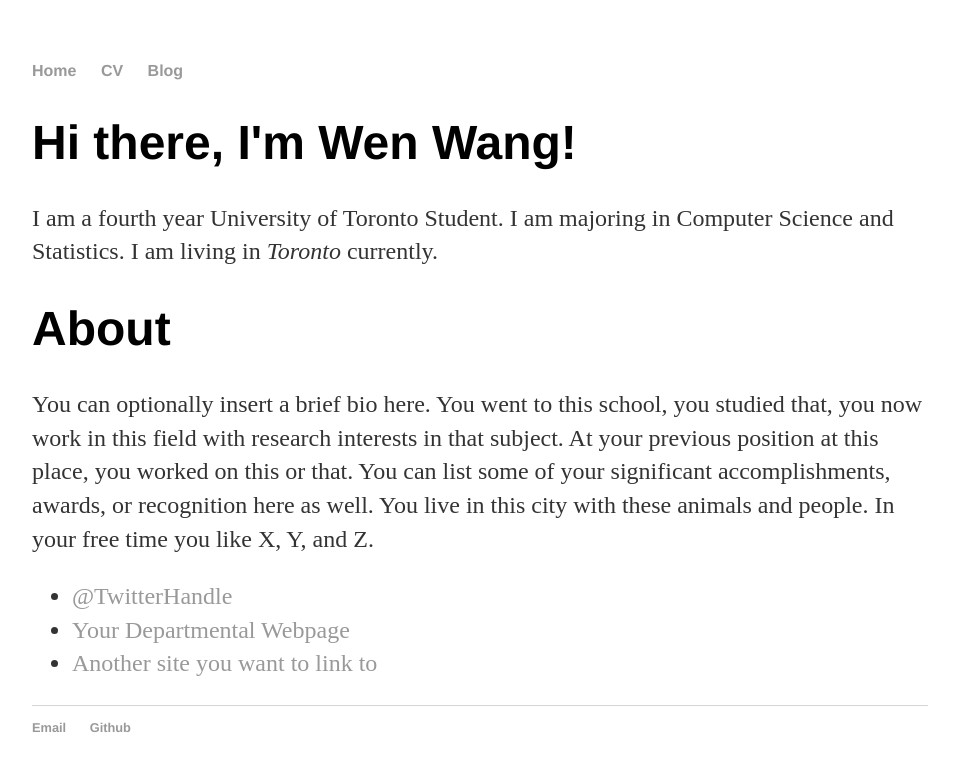
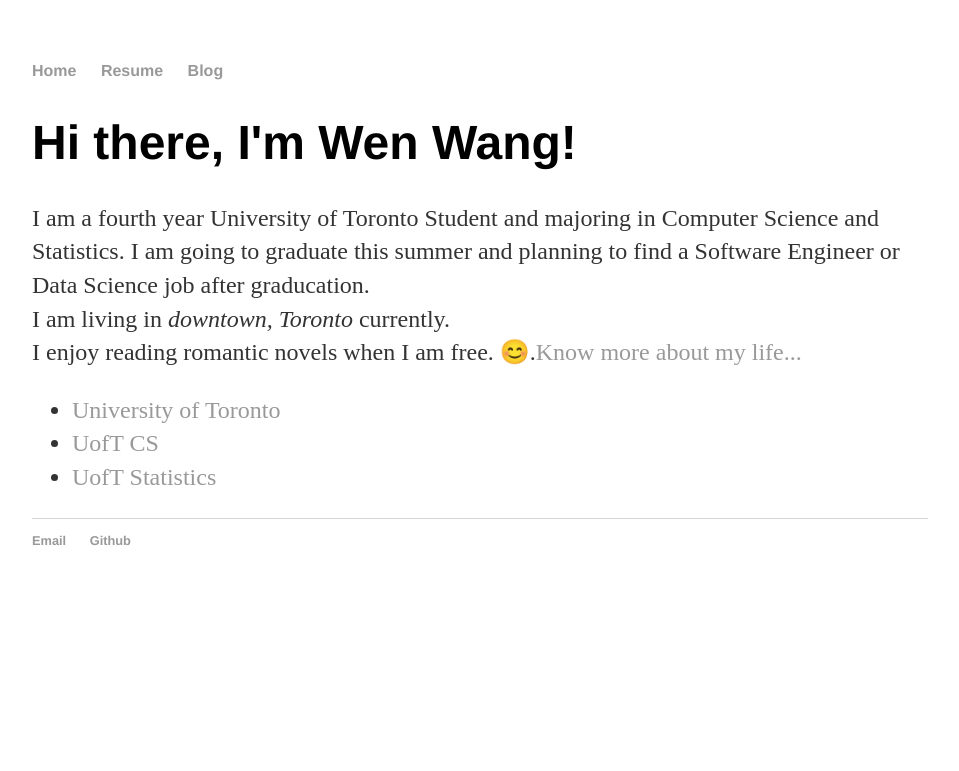
Before and after one commit to wangw218/wangw218.github.io, a Jekyll site: the page built from index.html, in a window 1280 px wide. Shown: the top 771 px of the page, without its empty margins (160-1119 px from the left). Built offline with Jekyll 4.4.1, drawn with Linux system fonts in a browser that asks for light colours.

Commit message:
rename cv to resume

```diff
--- a/_layouts/default.html
+++ b/_layouts/default.html
@@ -1,6 +1,7 @@
 <!DOCTYPE html>
 	<html>
 		<head>
+			<meta charset=“UTF-8”>
 			<title>{{ page.title }}</title>
 			<!-- link to main stylesheet -->
 			<link rel="stylesheet" type="text/css" href="/css/main.css">
@@ -11,7 +12,7 @@
 			<nav>
 	    		<ul>
 	        		<li><a href="/">Home</a></li>
-	        		<li><a href="/cv">CV</a></li>
+	        		<li><a href="/resume">Resume</a></li>
 	        		<li><a href="/blog">Blog</a></li>
 	    		</ul>
 			</nav>
--- a/index.html
+++ b/index.html
@@ -4,16 +4,15 @@ title: Wen Wang
 ---
 <div class="blurb">
 	<h1>Hi there, I'm Wen Wang!</h1>
-	<p>I am a fourth year University of Toronto Student. I am majoring in Computer Science and Statistics. I am living in <em>Toronto</em> currently.</p>
+	<p>I am a fourth year University of Toronto Student and majoring in Computer Science and Statistics. I am going to graduate this summer and planning to find a Software Engineer or Data Science job after graducation.<br>
+	I am living in <em>downtown, Toronto</em> currently. <br>
+	I enjoy reading romantic novels when I am free. &#x1F60a.<a href="/Resume">Know more about my life...</a>  </p>
 </div><!-- /.blurb -->
 
 <div class="about">
-	<h1>About</h1>
-	<p>You can optionally insert a brief bio here. You went to this school, you studied that, you now work in this field with research interests in that subject. At your previous position at this place, you worked on this or that. You can list some of your significant accomplishments, awards, or recognition here as well. You live in this city with these animals and people. In your free time you like X, Y, and Z.</p>
-
 	<ul class="contacts">
-		<li><a href="#">@TwitterHandle</a></li>
-		<li><a href="#">Your Departmental Webpage</a></li>
-		<li><a href="#">Another site you want to link to</a></li>
+		<li><a href="https://www.utoronto.ca/">University of Toronto</a></li>
+		<li><a href="https://web.cs.toronto.edu/">UofT CS</a></li>
+		<li><a href="https://www.statistics.utoronto.ca/">UofT Statistics</a></li>
 		</ul>
 </div>
--- a/cv/index.html
+++ b/resume/index.html
@@ -4,7 +4,7 @@ title: CV of Wen Wang
 ---
 
 	<div class="cv">
-		<a href="https://github.com/wangw218/wangw218.github.io/raw/main/Wen_Resume.pdf" class="download" title="Download CV as PDF">Download CV</a>
+		<a href="https://github.com/wangw218/wangw218.github.io/raw/main/Wen_Resume.pdf" class="download" title="Download Resume as PDF">Download CV</a>
 					<h1>Wen Wang</h1>
 					<address>
 					<strong>37 grosvenor st</strong><br>
```
